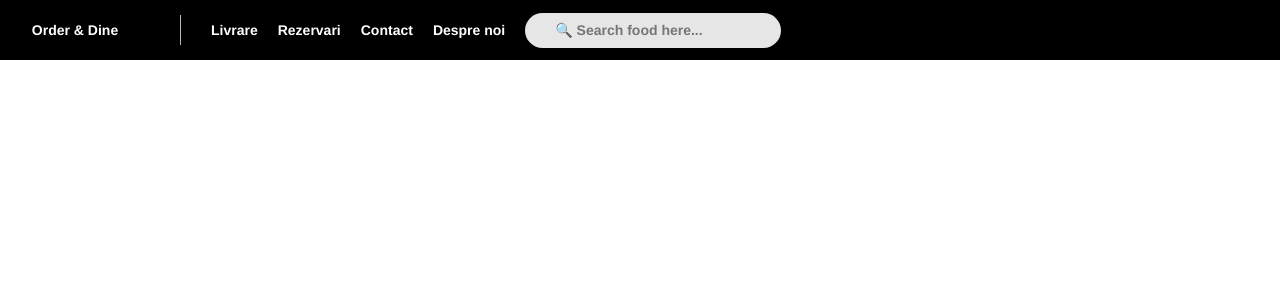
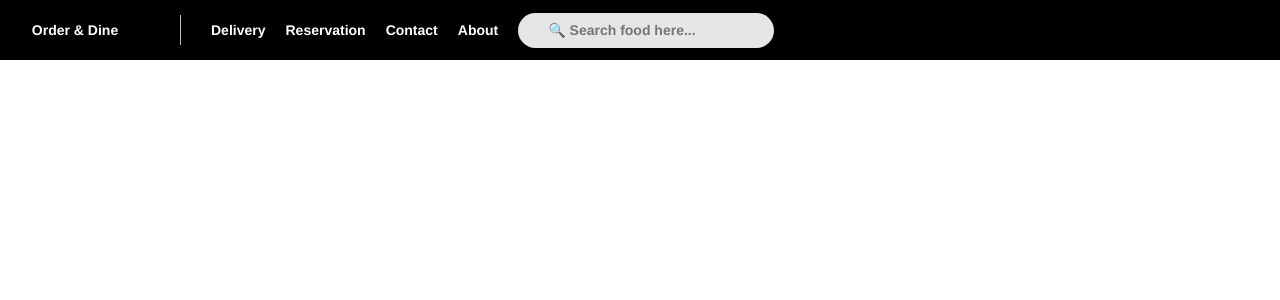
Before and after one commit to mapaaa/order-and-dine, a Django app: page / in a window 1280 px wide. Shown: the top 300 px of the page. Run offline with Django 3.2, Linux system fonts and the light colour scheme; some libraries are stand-ins or nearby versions.

Commit message:
Changed some romanian words with english ones.

```diff
--- a/django-project/odapp/templates/odapp/base.html
+++ b/django-project/odapp/templates/odapp/base.html
@@ -15,16 +15,16 @@
           <div class="vertical-bar"></div>
           <div class="header-right">
             <div class="simple-nav">
-              Livrare
+              Delivery
             </div>
             <div class="simple-nav">
-              Rezervari
+              Reservation
             </div>
             <div class="simple-nav">
               Contact
             </div>
             <div class="simple-nav">
-              Despre noi
+              About
             </div>
             <div class='search-bar-container'>
               <div>
```
